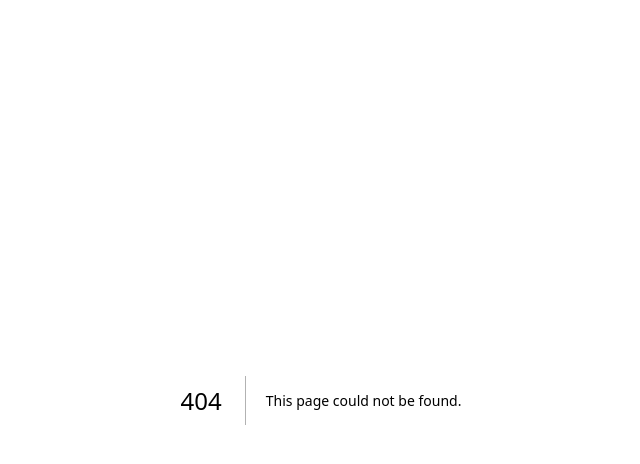
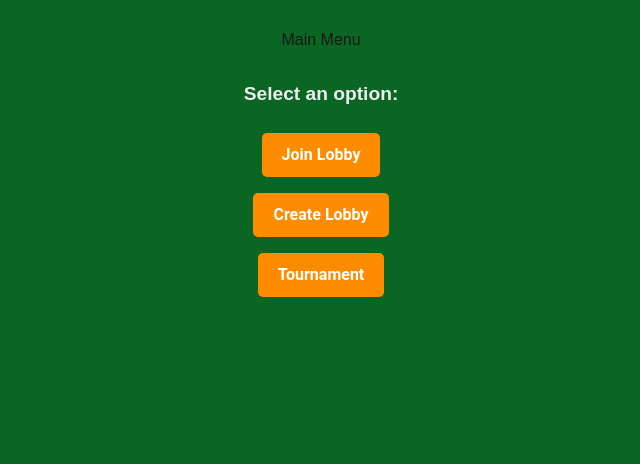
Before and after one commit to magnushansen/HMJ_Tech, a Next.js app in the folder sjavs/: page /pages/menu in a window 1280 px wide. Before the commit this address had no page. Shown: the top 464 px of the page, without its empty margins (319-959 px from the left). Built offline with nearby package versions, Linux system fonts and the light colour scheme.

Commit message:
Broytt main síduna

```diff
--- a/sjavs/app/page.jsx
+++ b/sjavs/app/page.jsx
@@ -3,16 +3,15 @@ import Link from 'next/link';
 export default function Home() {
   return (
     <div>
-      <div className="main-menu">
+      <div className="log-in">
         <h2>Main Menu</h2>
       </div>
 
-      <div className="menu-options">
+      <div className="login-options">
       <p>Select an option:</p>
         <ul>
-          <li><Link href = '/joinlobby'>Join Lobby</Link></li>
-          <li><Link href = '/createlobby'>Create Lobby</Link></li>
-          <li><Link href = '/tournament'>Tournament</Link></li>
+          <li><Link href = '/signin'>Sign In</Link></li>
+          <li><Link href = '/signup'>Sign Up</Link></li>
         </ul>
       </div>
 
--- /dev/null
+++ b/sjavs/app/pages/menu/page.jsx
@@ -0,0 +1,21 @@
+import Link from 'next/link';
+
+export default function Home() {
+    return (
+        <div>
+        <div className="main-menu">
+            <h2>Main Menu</h2>
+        </div>
+
+        <div className="menu-options">
+        <p>Select an option:</p>
+            <ul>
+            <li><Link href = '/joinlobby'>Join Lobby</Link></li>
+            <li><Link href = '/createlobby'>Create Lobby</Link></li>
+            <li><Link href = '/tournament'>Tournament</Link></li>
+            </ul>
+        </div>
+
+        </div>
+    );
+}
```
